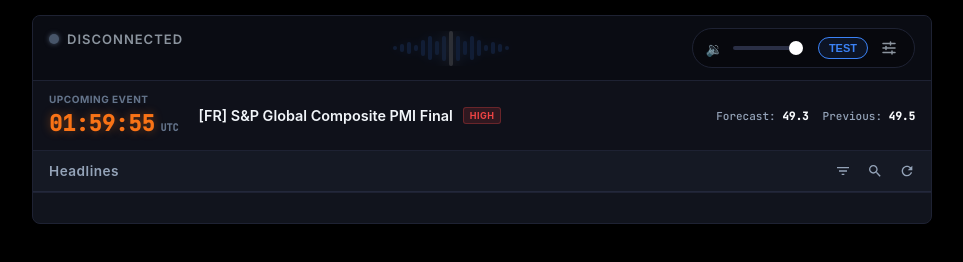
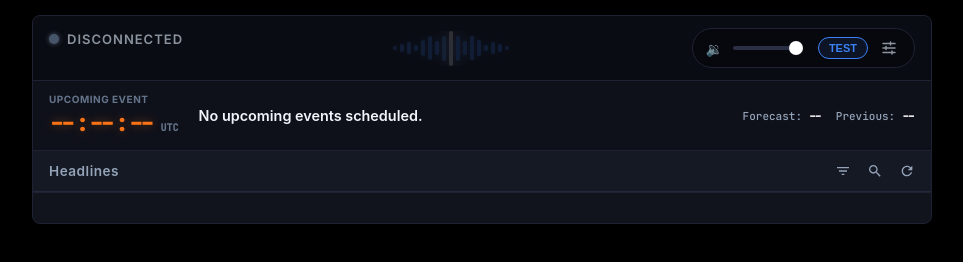
Before and after one commit to darren-1986/darrenHorwill.github.io, a plain HTML site: page index.html in a window 1280 px wide. Shown: the whole page, without its empty margins (158-1121 px from the left). Drawn offline with Linux system fonts and the light colour scheme; no server answers.

Commit message:
Update index.html

```diff
--- a/index.html
+++ b/index.html
@@ -704,9 +704,8 @@
         }
     }
 
-
     /* =========================================================
-       ECONOMIC EVENT TICKER - WITH ROBUST FALLBACK
+       ECONOMIC EVENT TICKER - API ONLY (NO FALLBACK DATA)
        ========================================================= */
     let currentEventTargetTime = null;
     let upcomingEconEventInterval = null;
@@ -751,34 +750,7 @@
                 });
             }
         } catch (err) {
-            console.warn("OHLC Economic Calendar fetch error, using fallback ticker items:", err);
-        }
-
-        // --- THE FIX: Persistent Fallback Target Time ---
-        if (events.length === 0) {
-            let savedTarget = localStorage.getItem('fallback_event_time');
-            let targetTime;
-
-            // If a saved target time exists and is in the future, use it.
-            if (savedTarget && Number(savedTarget) > Date.now()) {
-                targetTime = Number(savedTarget);
-            } else {
-                // Otherwise, set a new target time and save it to localStorage so it survives refreshes.
-                const d = new Date();
-                d.setHours(d.getHours() + 2);
-                targetTime = d.getTime();
-                localStorage.setItem('fallback_event_time', targetTime);
-            }
-
-            events = [
-                {
-                    title: "[FR] S&P Global Composite PMI Final",
-                    time: targetTime,
-                    impact: "HIGH",
-                    forecast: "49.3",
-                    prev: "49.5"
-                }
-            ];
+            console.warn("OHLC Economic Calendar fetch error:", err);
         }
 
         const now = Date.now();
```
